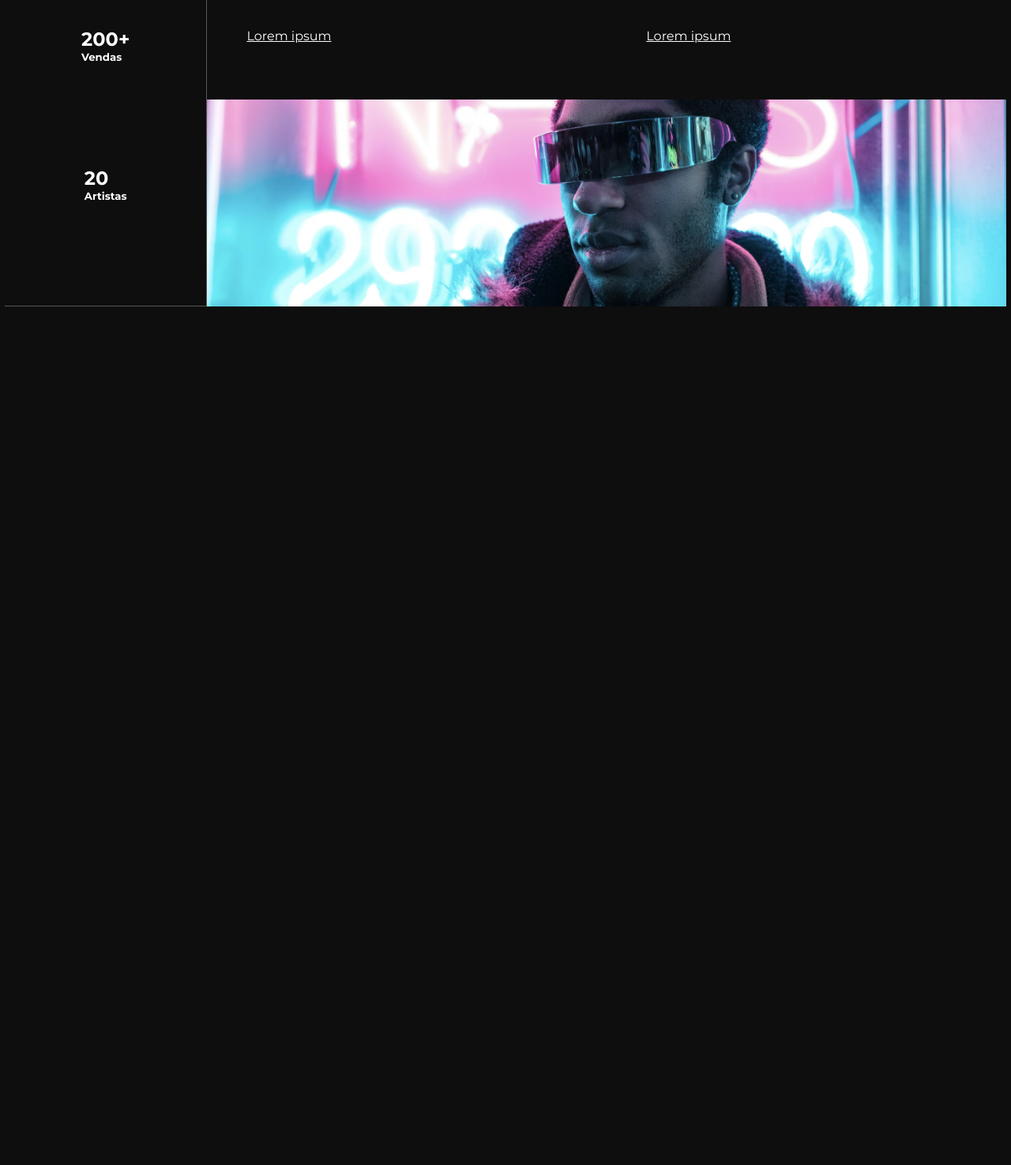
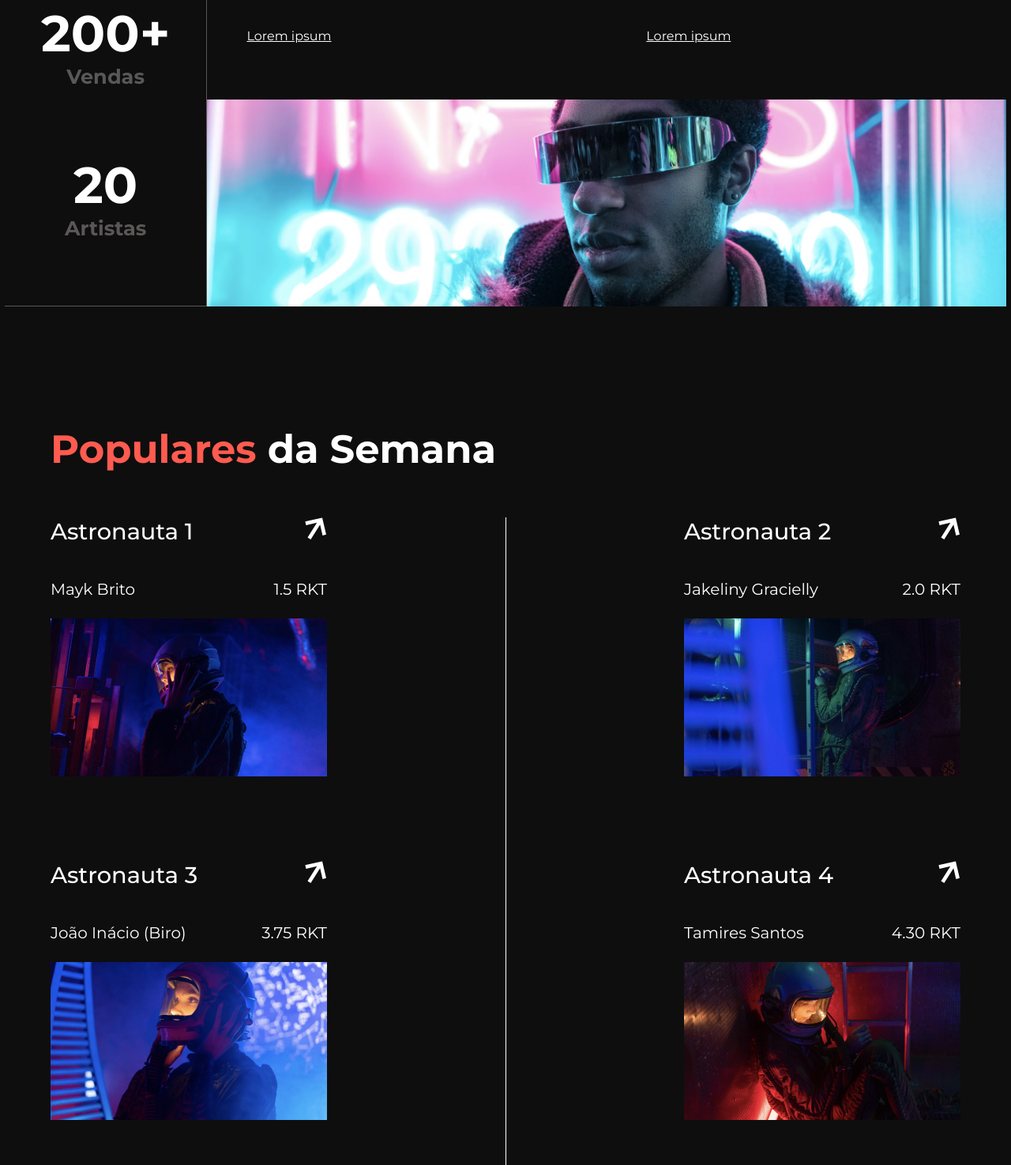
Before and after one commit to VTramon/Rocket-NFTs, a plain HTML site: page index.html in a window 1280 px wide. Shown: the part 1540-3015 px from the top of the page at 79% size. Before the commit the page ends 1928 px from the top, so only its background shows below. Drawn offline with Linux system fonts and the light colour scheme.

Commit message:
created the main-3 component

```diff
--- a/index.css
+++ b/index.css
@@ -31,6 +31,7 @@ body {
 body::-webkit-scrollbar {
   width: 5px;
 }
+
 body::-webkit-scrollbar-thumb {
   border: 1px solid var(--subtitle-color);
   border-radius: 10px;
@@ -326,6 +327,7 @@ header {
   align-items: center;
   width: 99vw;
   height: 660px;
+  margin-bottom: 150px;
 }
 
 .numbers-2 {
@@ -337,6 +339,15 @@ header {
   width: 20vw;
   border-right: 1px solid #5a5757;
   border-bottom: 1px solid #5a5757;
+  text-align: center;
+}
+
+.numbers-2 h3 {
+  font-size: 5vw;
+}
+.numbers-2 h5 {
+  font-size: 2vw;
+  color: var(--subtitle-color);
 }
 
 .container-2 {
@@ -381,3 +392,80 @@ cite {
 .main-2 img {
   width: 100%;
 }
+
+/* --------------------------------- Main 3 --------------------------------- */
+
+.main-3 {
+  display: flex;
+  flex-direction: column;
+  width: 100%;
+  min-height: 937px;
+}
+.line-3 {
+  width: 1px;
+  background-color: white;
+}
+
+.title-3 {
+  width: 100%;
+  font-size: 3.1em;
+  flex: 1;
+}
+
+.title-3 span {
+  color: var(--color-logo);
+}
+
+.main-3 > div {
+  display: flex;
+  justify-content: space-between;
+  width: 100%;
+  flex: 1;
+}
+
+.main-3 div:first-of-type .astronauts-3 {
+  margin-bottom: 50px;
+}
+
+.astronauts-3 {
+  display: block;
+  flex-direction: column;
+  max-width: 350px;
+  height: 328px;
+  max-height: 328px;
+  /* margin-bottom: 50px; */
+  position: relative;
+}
+
+.astronauts-3 h4 {
+  width: 80%;
+  font-size: 1.8em;
+  font-weight: 500;
+  float: left;
+  margin-bottom: 44px;
+}
+
+.astronauts-3 :nth-child(2) {
+  width: 20%;
+  max-width: 28px;
+  float: right;
+}
+
+.astronauts-3 p {
+  font-size: 1.25em;
+  text-align: right;
+  float: right;
+  margin-bottom: 26px;
+}
+
+.astronauts-3 p:first-of-type {
+  text-align: left;
+  float: left;
+}
+
+.astronauts-3 img:last-of-type {
+  position: absolute;
+  bottom: 0;
+  right: 0;
+  left: 0;
+}
--- a/index.html
+++ b/index.html
@@ -75,17 +75,17 @@
       <section class="main-2">
         <aside class="numbers-2">
           <div class="arts-2 number">
-            <h2>10k+</h2>
+            <h3>10k+</h3>
             <h5>Artes</h5>
           </div>
 
           <div class="sells-2 number">
-            <h2>200+</h2>
+            <h3>200+</h3>
             <h5>Vendas</h5>
           </div>
 
           <div class="artists-2 number">
-            <h2>20</h2>
+            <h3>20</h3>
             <h5>Artistas</h5>
           </div>
         </aside>
@@ -118,6 +118,70 @@
           <img src="./public/assets/banner.png" alt="banner" />
         </div>
       </section>
+
+      <section class="main-3">
+        <h2 class="title-3"><span>Populares</span> da Semana</h2>
+
+        <div>
+          <div class="astronauts-3">
+            <h4>Astronauta 1</h4>
+            <img src="./public/assets/arrow-white.svg" alt="seta branca" />
+
+            <p>Mayk Brito</p>
+            <p>1.5 RKT</p>
+
+            <img
+              src="./public/assets/astronauta-1.png"
+              alt="foto de um(a) astronauta"
+            />
+          </div>
+
+          <div class="line-3"></div>
+
+          <div class="astronauts-3">
+            <h4>Astronauta 2</h4>
+            <img src="./public/assets/arrow-white.svg" alt="seta branca" />
+
+            <p>Jakeliny Gracielly</p>
+            <p>2.0 RKT</p>
+
+            <img
+              src="./public/assets/astronauta-2.png"
+              alt="foto de um(a) astronauta"
+            />
+          </div>
+        </div>
+
+        <div>
+          <div class="astronauts-3">
+            <h4>Astronauta 3</h4>
+            <img src="./public/assets/arrow-white.svg" alt="seta branca" />
+
+            <p>João Inácio (Biro)</p>
+            <p>3.75 RKT</p>
+
+            <img
+              src="./public/assets/astronauta-3.png"
+              alt="foto de um(a) astronauta"
+            />
+          </div>
+
+          <div class="line-3"></div>
+
+          <div class="astronauts-3">
+            <h4>Astronauta 4</h4>
+            <img src="./public/assets/arrow-white.svg" alt="seta branca" />
+
+            <p>Tamires Santos</p>
+            <p>4.30 RKT</p>
+
+            <img
+              src="./public/assets/astronauta-4.png"
+              alt="foto de um(a) astronauta"
+            />
+          </div>
+        </div>
+      </section>
     </main>
   </body>
 </html>
```
Also changed, not shown: public/assets/astronauta-1.png (renamed from public/assets/astronauta 1.png).
